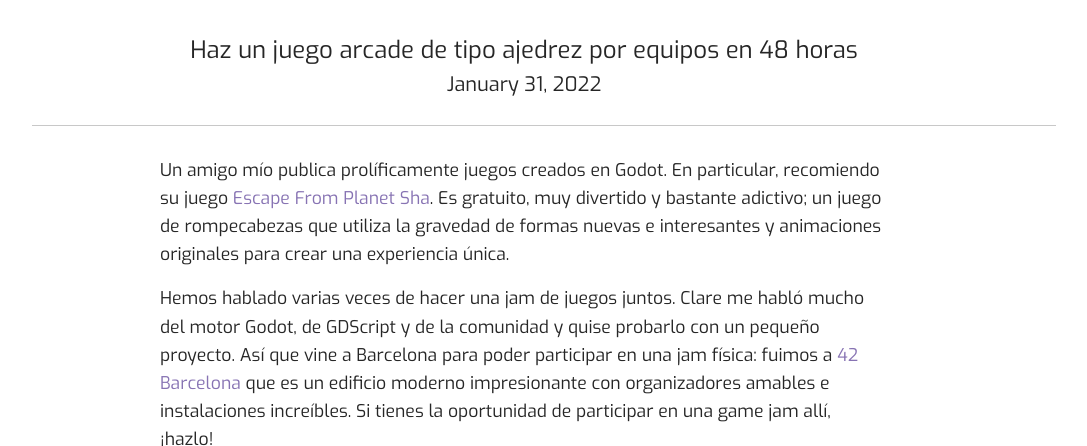
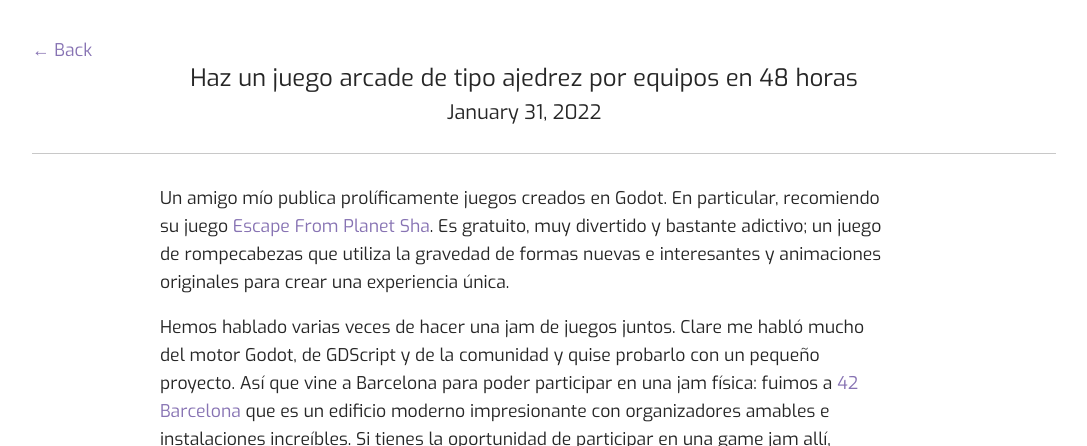
Before and after one commit to calummackervoy/calummackervoy.github.io, a Jekyll site: the page built from es/_posts/2022-01-31-ggj-2022.md, in a window 1280 px wide and 900 px high, cut to the strip 454-900 px from the top of the window. Shown: the whole strip, without its empty margins (116-1203 px from the left). Built offline with Jekyll 4.4.1, drawn with Linux system fonts in a browser that asks for light colours.

Commit message:
Add back button to blog posts

```diff
--- a/_layouts/post.html
+++ b/_layouts/post.html
@@ -4,8 +4,11 @@ layout: page
 
 <article class="post">
     <div class="post-heading row">
+        {% assign lang = page.lang | default: 'en' %}
+        <a id="back-button" href="{{ '/blog/' | prepend: lang | prepend: '/' | prepend: site.url }}">&#8592; Back</a>
+
         <div class="col-12 text-center">
-            <h4 class='article-summary'>{{page.summary}}</h4>
+            <h4 class='article-summary'>{{ page.summary }}</h4>
             <h5 class="article-data">{{ page.date | date: "%B %e, %Y" }}</h5>
         </div>
     </div>
--- a/en/_pages/06_blog.html
+++ b/en/_pages/06_blog.html
@@ -4,6 +4,9 @@ title: Blog
 permalink: /blog/
 lang: en
 lang-ref: blog
+
+redirect_from:
+    - "/en/blog/"
 
 tags:
  - coops
```
